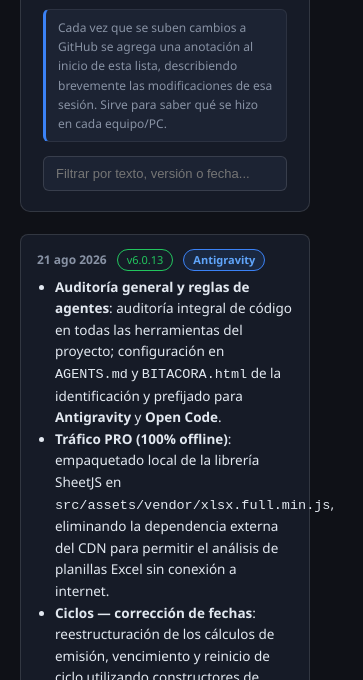
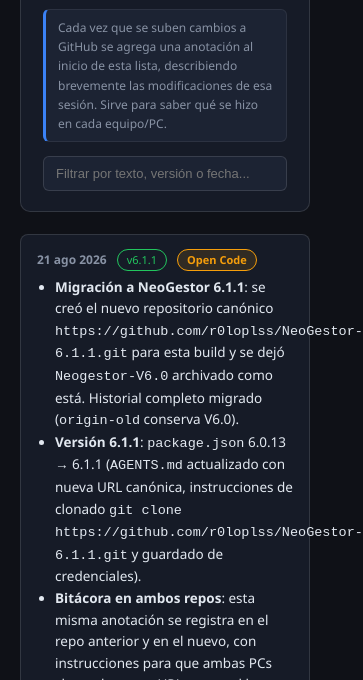
Before and after one commit to r0loplss/NeoGestor-6.1.1, an Electron app: page BITACORA.html in a window 330 px wide. Shown: the part 164-844 px from the top of the page, 363 px wide, since content can reach past the window. Drawn offline with Linux system fonts and the light colour scheme.

Commit message:
[Open Code] Bitacora 6.1.1: migracion a NeoGestor-6.1.1 registrada en ambos repos

```diff
--- a/BITACORA.html
+++ b/BITACORA.html
@@ -127,6 +127,17 @@
     </div>
 
     <div id="lista">
+
+        <section class="entry">
+            <div class="enc"><span class="fecha">21 ago 2026</span><span class="ver">v6.1.1</span><span class="agente oc">Open Code</span></div>
+            <div class="desc">
+                <ul>
+                    <li><b>Migración a NeoGestor 6.1.1</b>: se creó el nuevo repositorio canónico <code>https://github.com/r0loplss/NeoGestor-6.1.1.git</code> para esta build y se dejó <code>Neogestor-V6.0</code> archivado como está. Historial completo migrado (<code>origin-old</code> conserva V6.0).</li>
+                    <li><b>Versión 6.1.1</b>: <code>package.json</code> 6.0.13 → 6.1.1 (<code>AGENTS.md</code> actualizado con nueva URL canónica, instrucciones de clonado <code>git clone https://github.com/r0loplss/NeoGestor-6.1.1.git</code> y guardado de credenciales).</li>
+                    <li><b>Bitácora en ambos repos</b>: esta misma anotación se registra en el repo anterior y en el nuevo, con instrucciones para que ambas PCs clonen la nueva URL y usen el bat <code>Abrir Gestor.bat</code> dentro del clon.</li>
+                </ul>
+            </div>
+        </section>
 
         <section class="entry">
             <div class="enc"><span class="fecha">21 ago 2026</span><span class="ver">v6.0.13</span><span class="agente agy">Antigravity</span></div>
```
